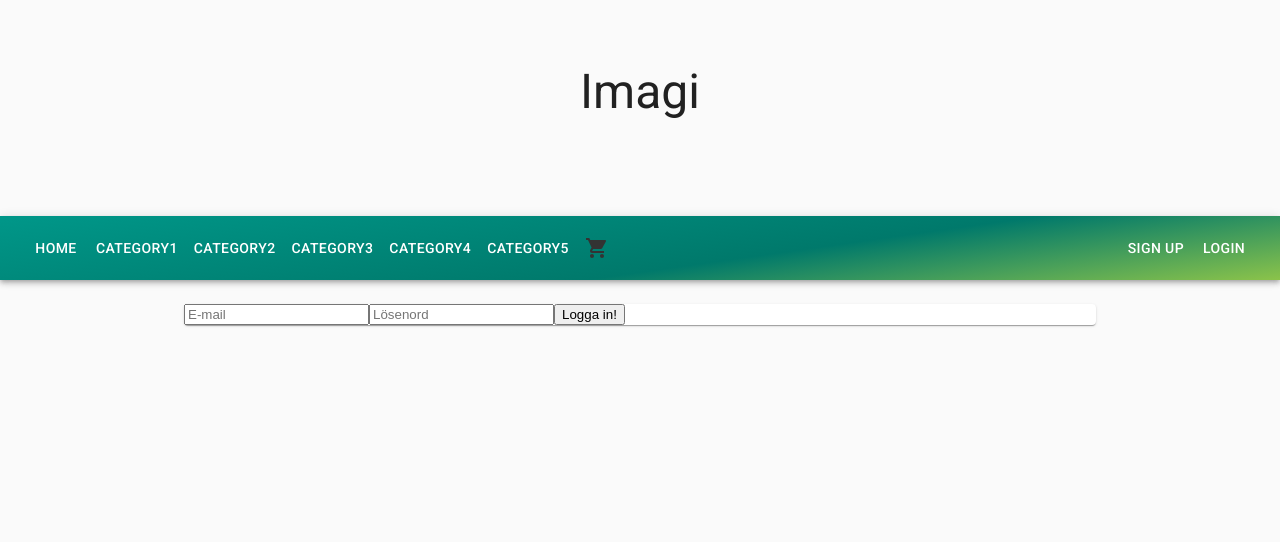
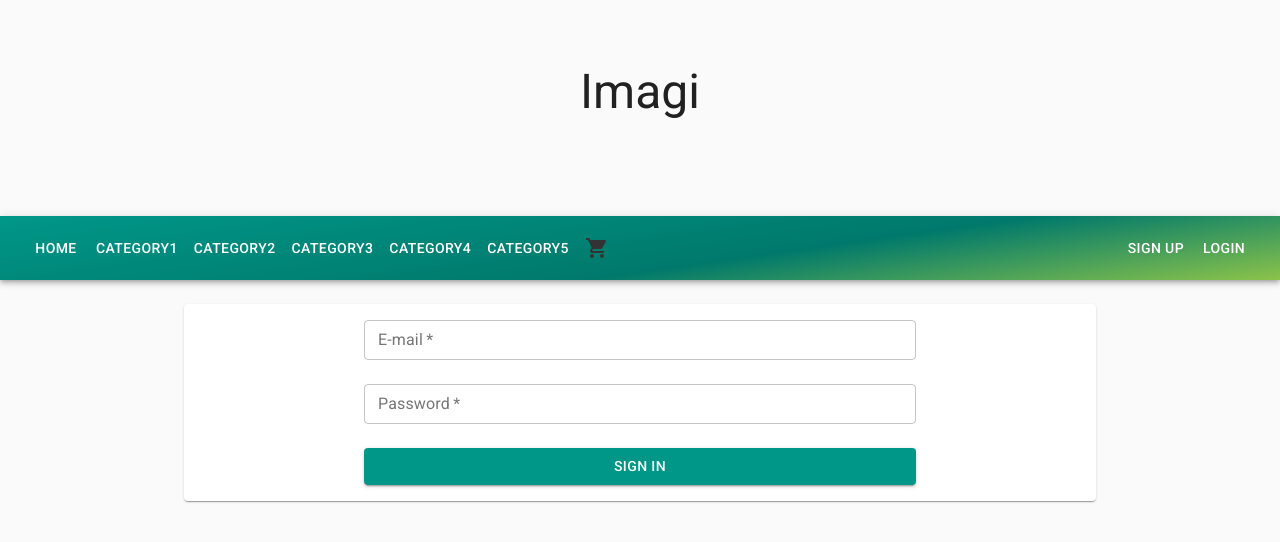
Before and after one commit to Condif/poster-ehandel, a React (Create React App) app in the folder client/: page /login in a window 1280 px wide. Shown: the top 542 px of the page. Built offline with nearby package versions, Linux system fonts and the light colour scheme.

Commit message:
Styled log in page, added primary theme color

```diff
--- a/client/src/App.js
+++ b/client/src/App.js
@@ -1,14 +1,24 @@
-import React from 'react';
-import Layout from './components/Layout';
-import 'typeface-roboto';
-import CssBaseline from '@material-ui/core/CssBaseline';
+import React from "react";
+import Layout from "./components/Layout";
+import "typeface-roboto";
+import CssBaseline from "@material-ui/core/CssBaseline";
+import MuiThemeProvider from "@material-ui/core/styles/MuiThemeProvider";
+import { createMuiTheme } from "@material-ui/core/styles";
+import teal from "@material-ui/core/colors/teal";
 
+const theme = createMuiTheme({
+  palette: {
+    primary: teal,
+  },
+});
 
 function App() {
   return (
     <>
-      <CssBaseline />
-      <Layout />
+      <MuiThemeProvider theme={theme}>
+        <CssBaseline />
+        <Layout />
+      </MuiThemeProvider>
     </>
   );
 }
--- a/client/src/components/Layout.js
+++ b/client/src/components/Layout.js
@@ -6,7 +6,7 @@ import NavBar from "./NavBar";
 import { BrowserRouter as Router, Route, Switch } from "react-router-dom";
 import Main from "./Main";
 import Cart from "./cart/Cart";
-import Login from "./Login";
+import Login from "./login/Login";
 // import Register from './Register';
 // import UserOrders from './UserOrders';
 // import Checkout from './Checkout';
--- a/client/src/components/Login.js
+++ b/client/src/components/login/Login.js
@@ -1,8 +1,15 @@
 import React, { useState, useContext } from "react";
+import Button from "@material-ui/core/Button";
+import Container from "@material-ui/core/Container";
+import TextField from "@material-ui/core/TextField";
 import { useHistory } from "react-router-dom";
-import { UserContext } from "../contexts/UserContext";
+import { UserContext } from "../../contexts/UserContext";
+import useStyles from "./LoginStyles";
+import teal from "@material-ui/core/colors/teal";
 
 export default function Login() {
+  const classes = useStyles();
+
   const [userEmail, setUserEmail] = useState([]);
   const [userPassword, setUserPassword] = useState([]);
 
@@ -41,22 +48,36 @@ export default function Login() {
   }
 
   return (
-    <div>
-      <input
-        className="userEmail"
+    <Container className={classes.flexedContainer} maxWidth="sm">
+      <TextField
+        fullWidth
+        variant="outlined"
+        margin="normal"
+        size="small"
         type="text"
         required
-        placeholder="E-mail"
+        label="E-mail"
         onChange={(event) => setUserEmail(event.target.value)}
-      ></input>
-      <input
-        className="userPassword"
+      ></TextField>
+      <TextField
+        fullWidth
+        variant="outlined"
+        margin="normal"
+        size="small"
         type="password"
         required
-        placeholder="Lösenord"
+        label="Password"
         onChange={(event) => setUserPassword(event.target.value)}
-      ></input>
-      <button onClick={() => authenticateUser()}>Logga in!</button>
-    </div>
+      ></TextField>
+      <Button
+        className={classes.submitButton}
+        variant="contained"
+        color="primary"
+        fullWidth
+        onClick={() => authenticateUser()}
+      >
+        Sign in
+      </Button>
+    </Container>
   );
 }
--- /dev/null
+++ b/client/src/components/login/LoginStyles.js
@@ -0,0 +1,14 @@
+import { makeStyles } from "@material-ui/core";
+
+const useStyles = makeStyles((theme) => ({
+  flexedContainer: {
+    display: "flex",
+    flexDirection: "column",
+    alignItems: "center",
+  },
+  submitButton: {
+    margin: theme.spacing(2, 0),
+  },
+}));
+
+export default useStyles;
```
Also changed, not shown: 2 other files (tests, documents, lock files or other folders).
